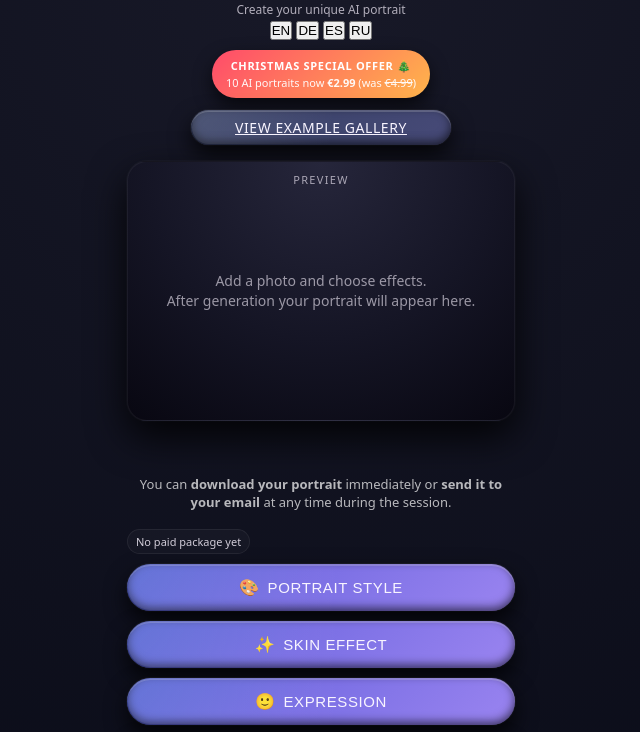
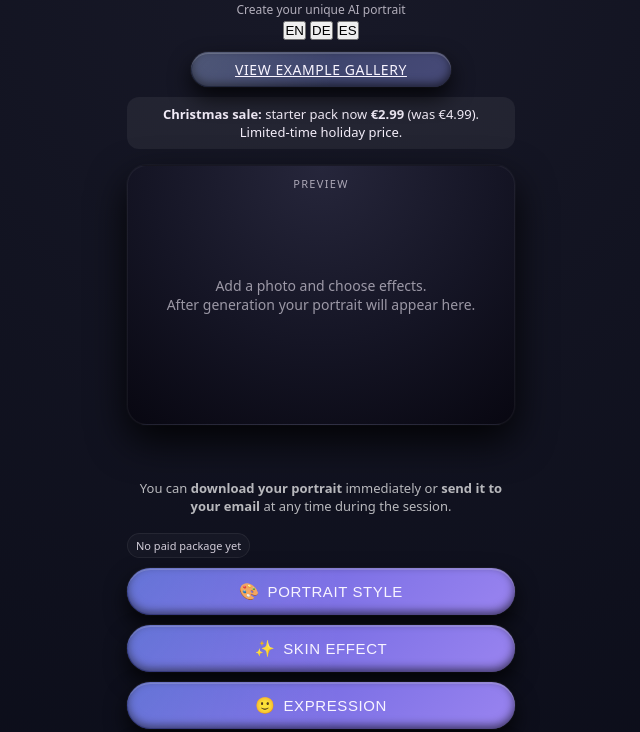
Before and after one commit to alexnehhajenko-hub/windowtosoul-site, a website with bundled scripts: page index.html in a window 1280 px wide. Shown: the part 46-778 px from the top of the page, without its empty margins (319-959 px from the left). Built offline with nearby package versions, Linux system fonts and the light colour scheme.

Commit message:
Update index.html

```diff
--- a/index.html
+++ b/index.html
@@ -34,47 +34,14 @@
       <h1 class="app-title">YOURPHOTOAI</h1>
       <div class="app-subtitle">Create your unique AI portrait</div>
 
-      <!-- Language switcher -->
+      <!-- Language switcher (RU removed) -->
       <div class="lang-switch">
         <button id="langEn" class="lang-btn lang-selected">EN</button>
         <button id="langDe" class="lang-btn">DE</button>
         <button id="langEs" class="lang-btn">ES</button>
-        <button id="langRu" class="lang-btn">RU</button>
       </div>
 
-      <!-- 🔔 Christmas / Holiday sale banner (EN) -->
-      <div
-        style="
-          margin-top: 10px;
-          display: flex;
-          justify-content: center;
-        "
-      >
-        <div
-          style="
-            display: inline-flex;
-            flex-direction: column;
-            align-items: center;
-            gap: 2px;
-            padding: 8px 14px;
-            border-radius: 999px;
-            background: linear-gradient(135deg, #ff4b6a, #ffb54b);
-            color: #fff;
-            font-size: 11px;
-            text-align: center;
-            box-shadow: 0 8px 18px rgba(0,0,0,0.65);
-          "
-        >
-          <div style="font-weight: 600; letter-spacing: 0.06em; text-transform: uppercase;">
-            Christmas special offer 🎄
-          </div>
-          <div style="opacity: 0.95;">
-            10 AI portraits now <strong>€2.99</strong> (was <span style="text-decoration: line-through;">€4.99</span>)
-          </div>
-        </div>
-      </div>
-
-      <!-- Button: view static example gallery -->
+      <!-- Button "view gallery" -->
       <div style="margin-top:12px; display:flex; justify-content:center;">
         <a
           href="#examplesGallery"
@@ -88,6 +55,21 @@
         >
           View example gallery
         </a>
+      </div>
+
+      <!-- Simple sale banner (EN only) -->
+      <div
+        style="
+          margin-top: 10px;
+          padding: 8px 12px;
+          border-radius: 12px;
+          background: rgba(255, 255, 255, 0.06);
+          font-size: 13px;
+          line-height: 1.4;
+        "
+      >
+        <strong>Christmas sale:</strong> starter pack now <strong>€2.99</strong>
+        (was €4.99). Limited-time holiday price.
       </div>
     </header>
 
@@ -542,7 +524,9 @@
         <div class="agreement-text">
           Before payment, please confirm your age and consent.<br><br>
           <strong>Important:</strong> YourPhotoAI creates AI portraits based on your photo.
+          During the session you can download every portrait you like.<br>
           After the session ends, the final images will be sent to the email you specify.
+          Please save and store any portraits you want to keep.
         </div>
 
         <div class="agreement-section-title">Your email</div>
```
Lines whose indentation alone changed are shown as unchanged.
